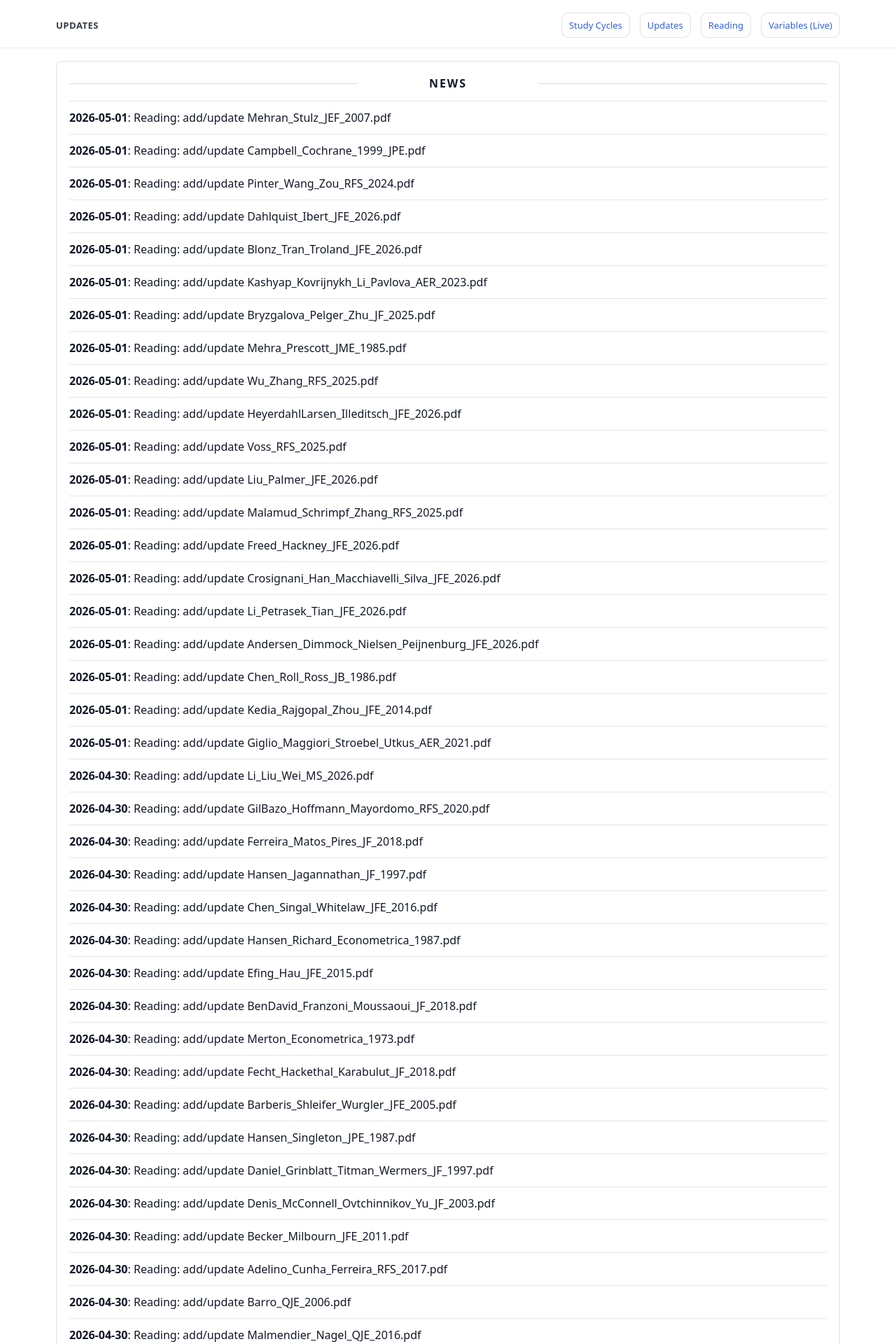
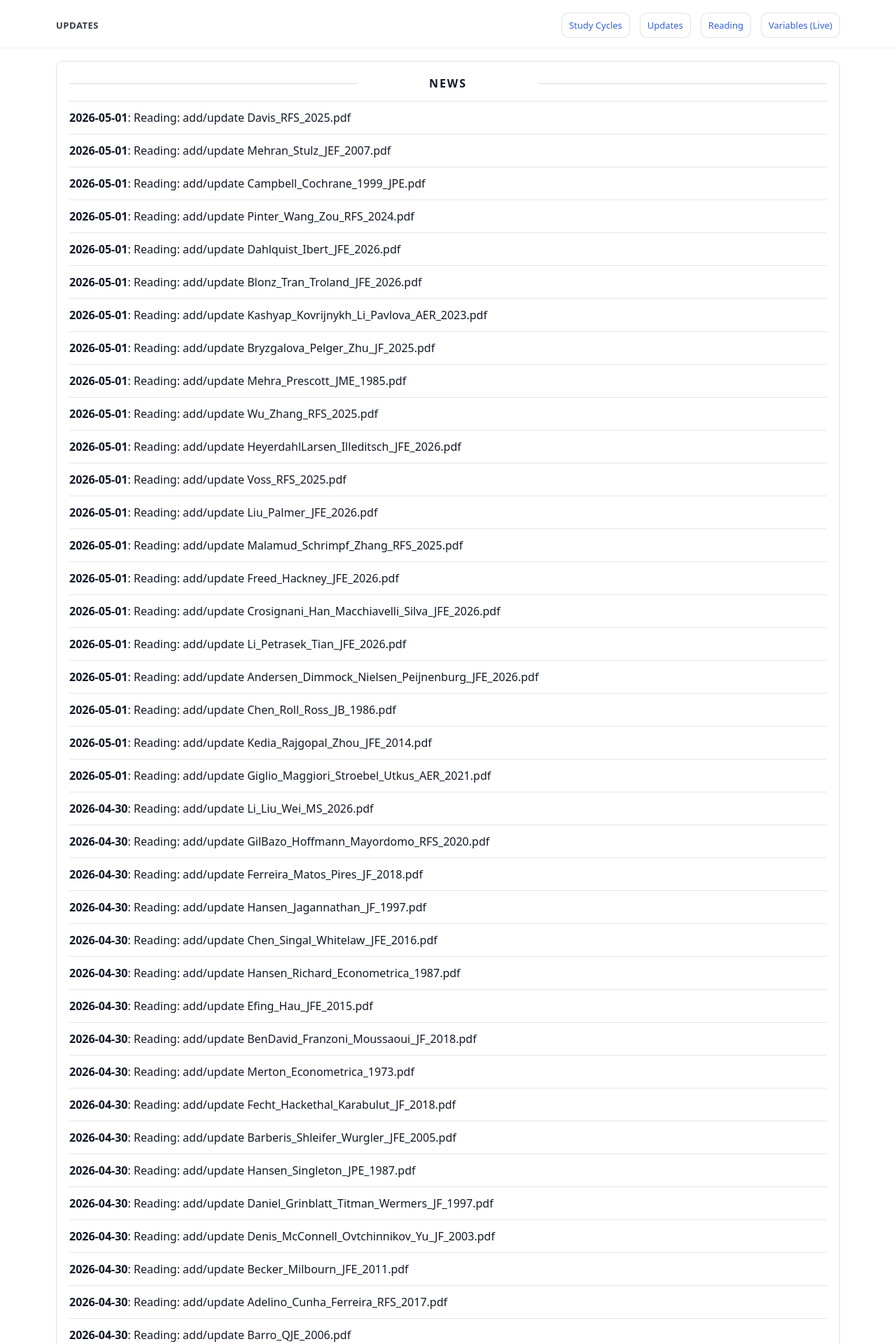
Before and after one commit to yaxinzn/study-archive, a Jekyll site: the page built from updates/index.md, in a window 1280 px wide. Shown: the top 1920 px of the page at 70% size. Built offline with Jekyll 4.4.1, drawn with Linux system fonts in a browser that asks for light colours; some of the changed text lies outside the part shown.

Commit message:
chore: update NEWS feed

```diff
--- a/_data/news.yml
+++ b/_data/news.yml
@@ -1,4 +1,7 @@
 # Auto-generated update history (sorted newest -> oldest). Do not edit manually.
+- ts: "1777637680"
+  date: "2026-05-01"
+  title: "Reading: add/update Davis_RFS_2025.pdf"
 - ts: "1777633456"
   date: "2026-05-01"
   title: "Reading: add/update Mehran_Stulz_JEF_2007.pdf"
```
